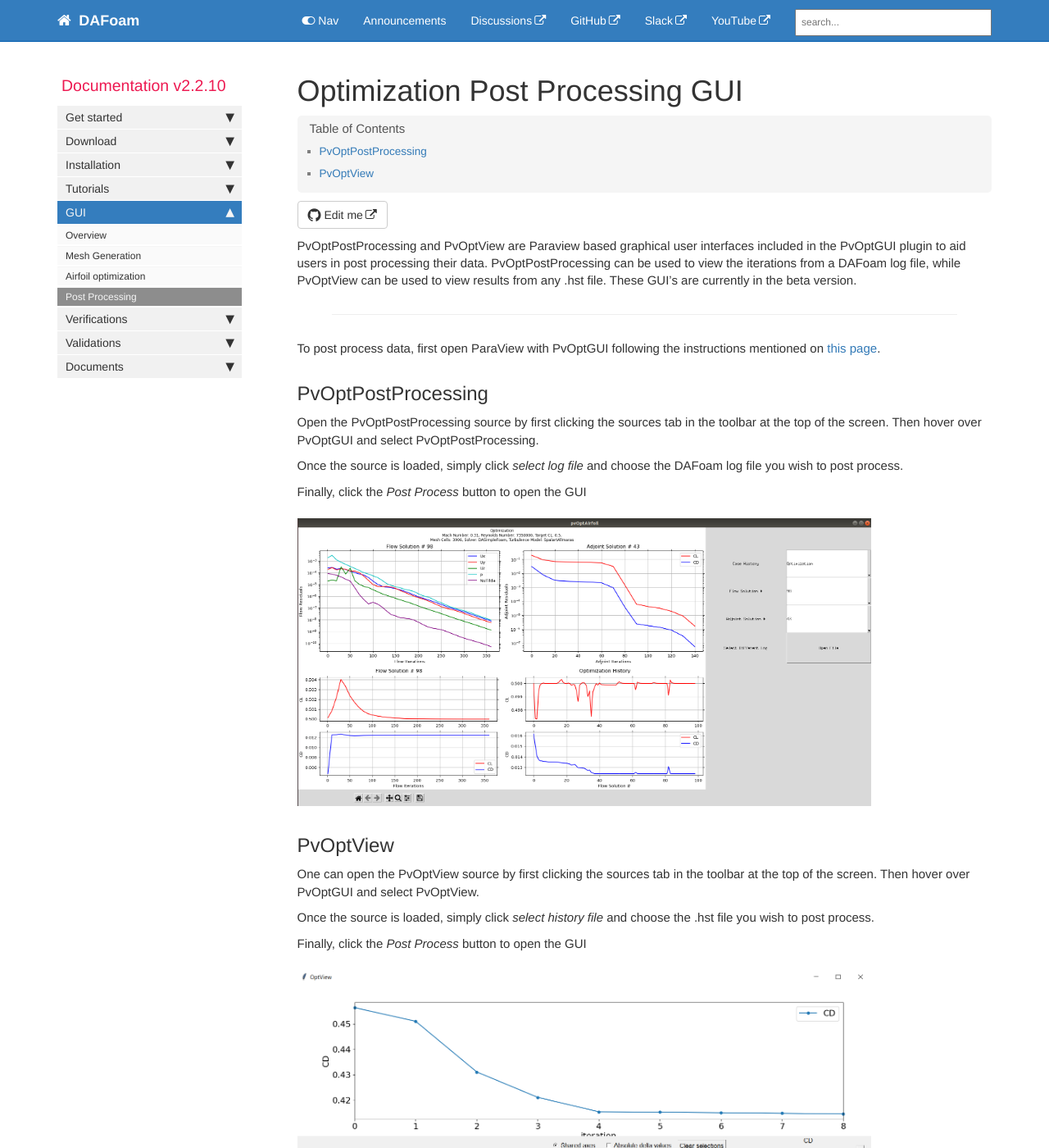
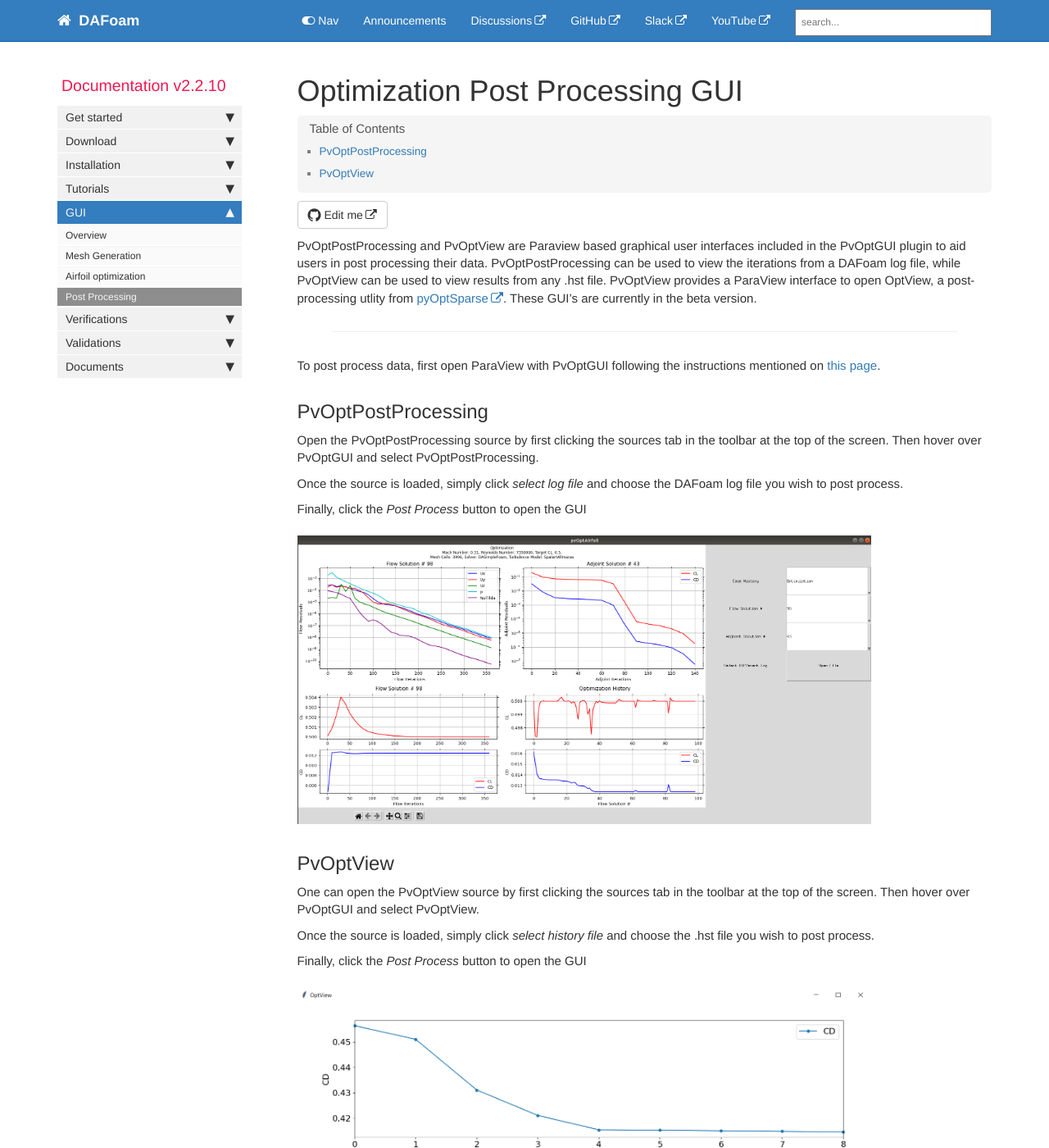
Before and after one commit to DAFoam/DAFoam.github.io, a Jekyll site: the page built from pages/mydoc/mydoc_gui_postprocessing.md, in a window 1280 px wide and 1400 px high. Shown: the whole window at 82% size. Built offline with Jekyll 4.4.1, drawn with Linux system fonts in a browser that asks for light colours; comment, search, counter and statistics services are not loaded; some of the changed text lies outside the part shown.

Commit message:
Update mydoc_gui_postprocessing.md

```diff
--- a/pages/mydoc/mydoc_gui_postprocessing.md
+++ b/pages/mydoc/mydoc_gui_postprocessing.md
@@ -7,7 +7,7 @@ permalink: mydoc_gui_postprocessing.html
 folder: mydoc
 ---
 
-PvOptPostProcessing and PvOptView are Paraview based graphical user interfaces included in the PvOptGUI plugin to aid users in post processing their data. PvOptPostProcessing can be used to view the iterations from a DAFoam log file, while PvOptView can be used to view results from any .hst file. These GUI's are currently in the beta version.
+PvOptPostProcessing and PvOptView are Paraview based graphical user interfaces included in the PvOptGUI plugin to aid users in post processing their data. PvOptPostProcessing can be used to view the iterations from a DAFoam log file, while PvOptView can be used to view results from any .hst file. PvOptView provides a ParaView interface to open OptView, a post-processing utlity from [pyOptSparse](https://github.com/mdolab/pyoptsparse). These GUI's are currently in the beta version.
 
 ---
 
@@ -32,3 +32,5 @@ Once the source is loaded, simply click *select history file* and choose the .hs
 Finally, click the *Post Process* button to open the GUI
 
 ![pvOptView](/images/tutorials/GUI_optView.png)
+
+[OptView](https://github.com/mdolab/pyoptsparse/blob/master/pyoptsparse/postprocessing/OptView.py) is an open-source post-processing utlity from pyOptSparse
```
